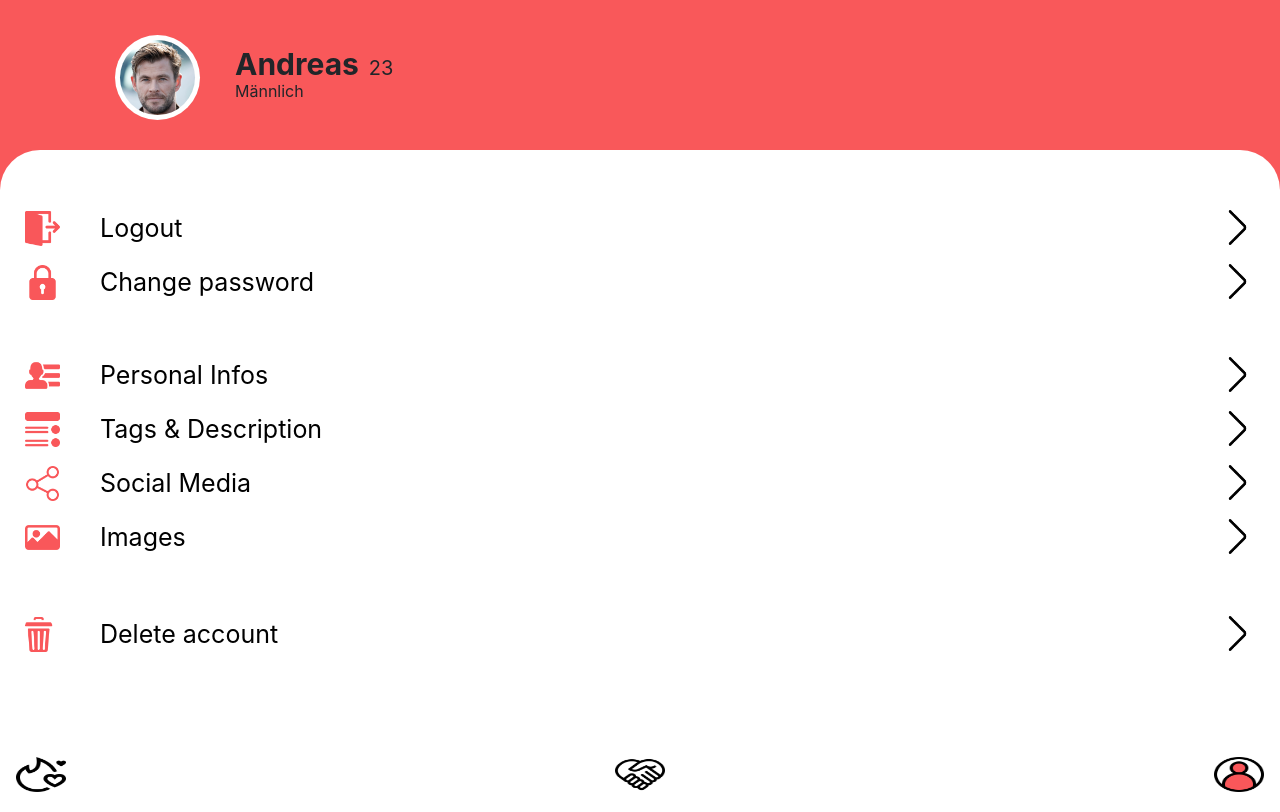
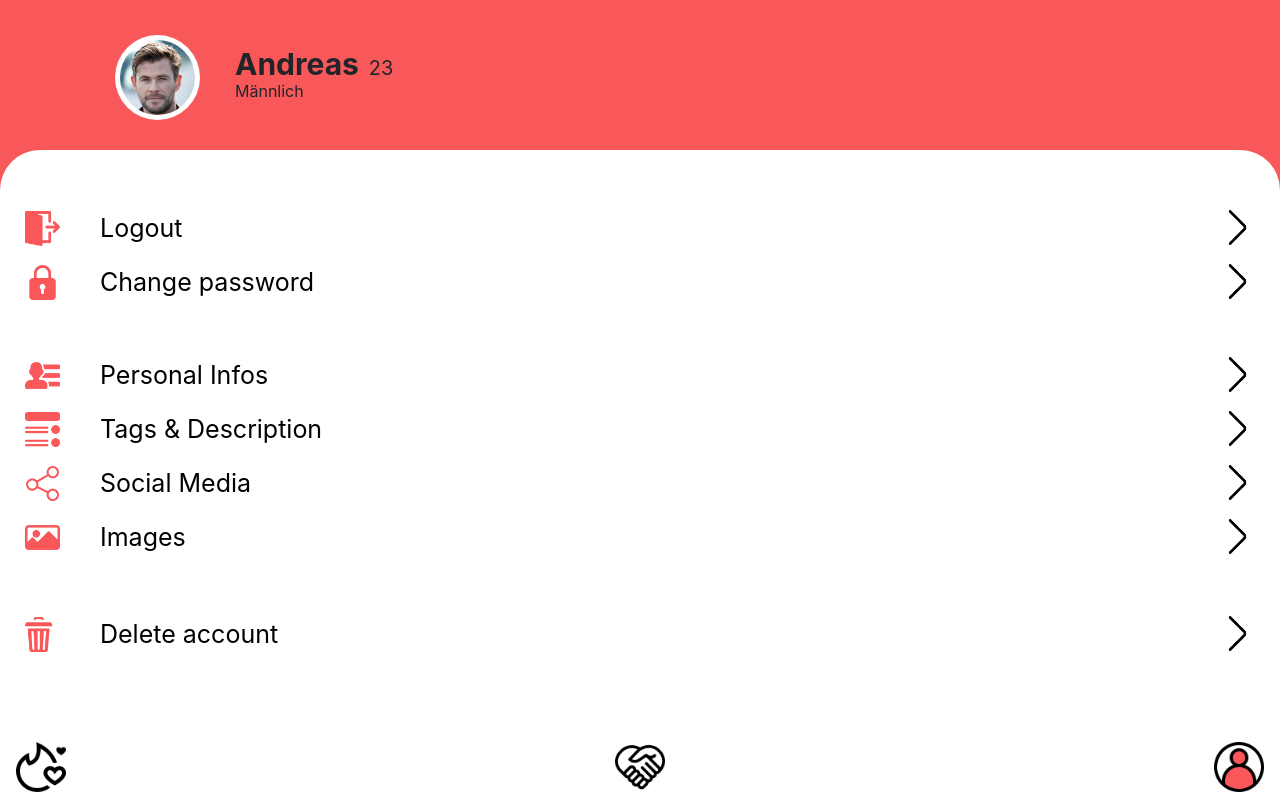
Before and after one commit to 2e12/306-2gether, a React (Create React App) app in the folder frontend/: page /profile in a window 1280 px wide. Built offline with nearby package versions, Linux system fonts and the light colour scheme.

Commit message:
fix image bug

```diff
--- a/frontend/src/Pages/SocialMedia/socialMedia.scss
+++ b/frontend/src/Pages/SocialMedia/socialMedia.scss
@@ -1,6 +1,8 @@
-img {
-  width: 35px;
-  height: 35px;
+.info {
+  img {
+    width: 35px;
+    height: 35px;
+  }
 }
 
 .benutzer {
```
